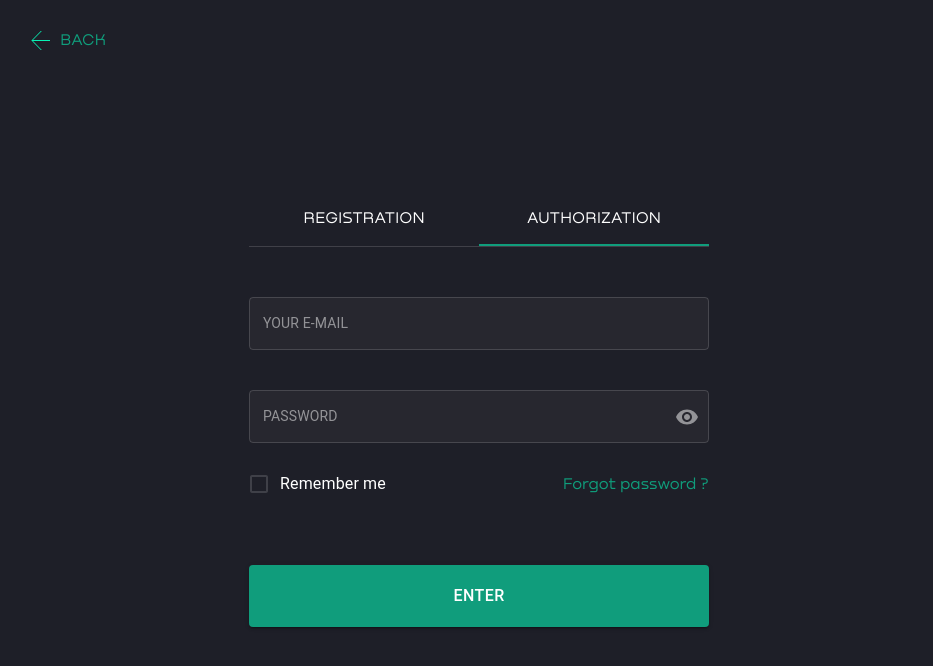
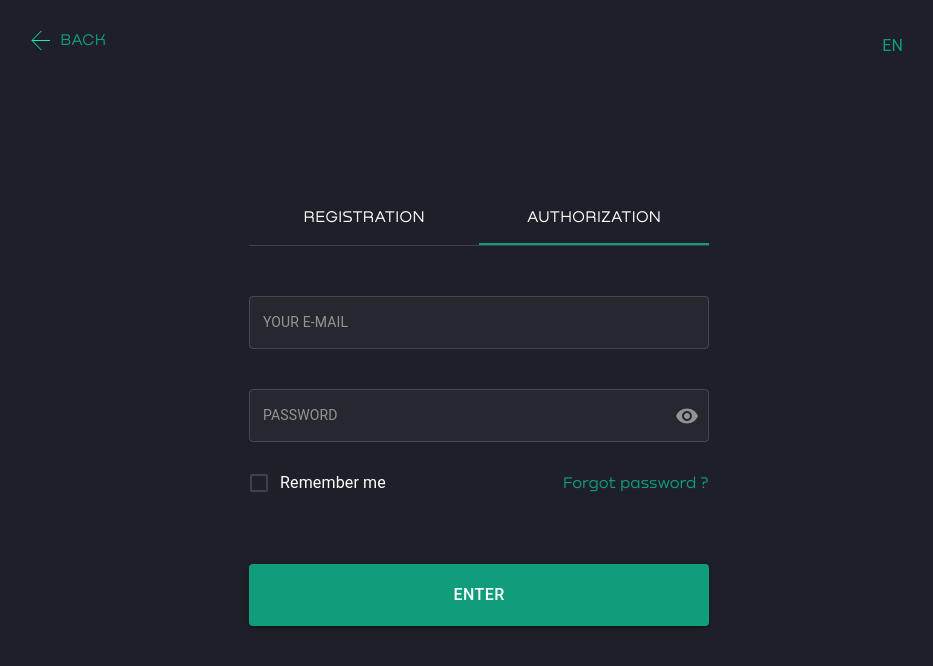
Before and after one commit to Mmarvinn/UnicornTestTask, a React (Create React App) app: page /UnicornTestTask/login in a window 1280 px wide. Shown: the top 666 px of the page, without its empty margins (161-1094 px from the left). Built offline with nearby package versions, Linux system fonts and the light colour scheme.

Commit message:
deploy on GP

```diff
--- a/src/App.js
+++ b/src/App.js
@@ -1,6 +1,6 @@
 import './App.css';
 import { AuthPage } from './components/modules/auth/AuthPage';
-import { Route, Routes, Navigate } from 'react-router-dom';
+import { Route, Routes } from 'react-router-dom';
 import { NotFound } from './components/NotFound';
 
 function App() {
--- a/src/components/LanguageSelect.jsx
+++ b/src/components/LanguageSelect.jsx
@@ -1,4 +1,4 @@
-import { useState } from 'react';
+import { useEffect, useState } from 'react';
 import { useTranslation } from 'react-i18next';
 
 import MenuItem from '@mui/material/MenuItem';
@@ -6,7 +6,9 @@ import Select from '@mui/material/Select';
 
 export const LanguageSelect = () => {
   const { i18n } = useTranslation();
-  const [language, setLanguage] = useState(localStorage.getItem('i18nextLng'));
+  const [language, setLanguage] = useState(
+    localStorage.getItem('i18nextLng') || 'en'
+  );
   const [open, setOpen] = useState(false);
 
   const menuItemStyle = {
@@ -31,6 +33,13 @@ export const LanguageSelect = () => {
     es: 'ES',
     ua: 'UA',
   };
+
+  useEffect(() => {
+    if (!Object.keys(allLanguages).includes(language)) {
+      setLanguage('en');
+      i18n.changeLanguage('en');
+    }
+  }, []);
 
   return (
     <Select
```
